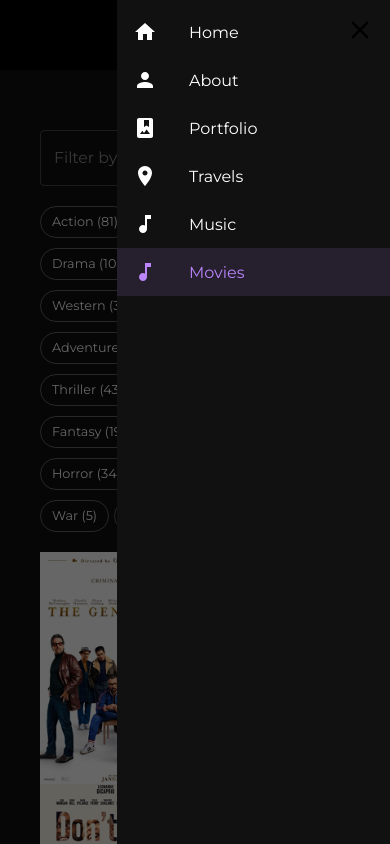
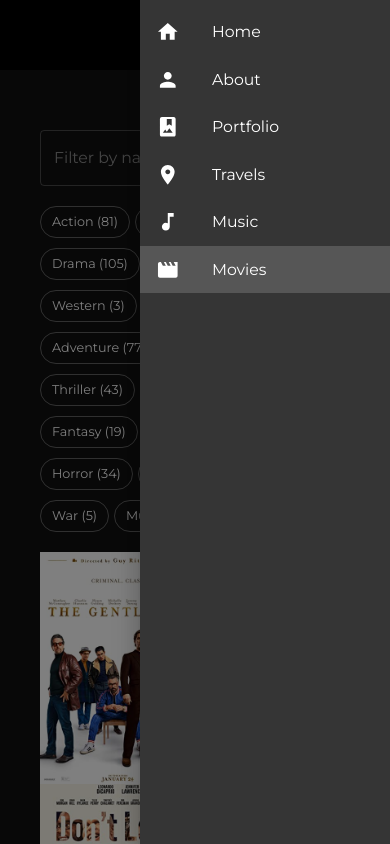
Before and after one commit to AndreSilva1993/personal-website, a Next.js app: page /movies in a window 390 px wide. Both pictures are taken after a click on the icon 337 px from the left and 35 px from the top of the page. Built offline with nearby package versions, Linux system fonts and the light colour scheme.

Commit message:
feat: continuous implementation of the MUI components

```diff
--- a/next.config.js
+++ b/next.config.js
@@ -7,7 +7,11 @@ const contentSecurityPolicies = [
   { 'style-src': ["'self'", 'fonts.googleapis.com', "'unsafe-inline'"] },
 ];
 
-module.exports = {
+const withBundleAnalyzer = require('@next/bundle-analyzer')({
+  enabled: process.env.ANALYZE === 'true',
+});
+
+const nextConfiguration = {
   images: {
     minimumCacheTTL: 60 * 60 * 24,
     formats: ['image/avif', 'image/webp'],
@@ -36,3 +40,5 @@ module.exports = {
     ];
   },
 };
+
+module.exports = withBundleAnalyzer(nextConfiguration);
--- a/src/components/Movies/Movies.tsx
+++ b/src/components/Movies/Movies.tsx
@@ -47,13 +47,22 @@ const MovieIMDbAnchor = styled.a(
     text-decoration: none;
     text-transform: uppercase;
     margin-bottom: 1rem;
+
+    ${theme.media.lteSmall} {
+      font-size: 1rem;
+    }
   `
 );
 
-const MovieGenresSpan = styled.span`
-  font-size: 1.2rem;
-  margin-bottom: 1rem;
-`;
+const MovieGenresSpan = styled.span(
+  ({ theme }) => css`
+    font-size: 1.2rem;
+
+    ${theme.media.lteSmall} {
+      font-size: 1rem;
+    }
+  `
+);
 
 const Movies: FC = () => {
   const { t } = useTranslation();
--- a/src/components/Music/MusicArtists.tsx
+++ b/src/components/Music/MusicArtists.tsx
@@ -118,7 +118,7 @@ const MusicArtists: FC = () => {
 
       <ImageGrid
         items={topArtists.pages.flat()}
-        render={({ image, name }, renderProps) => (
+        render={({ image, name }: SpotifyTopArtist, renderProps) => (
           <ArtistImageWrapperDiv key={name} {...renderProps}>
             <ArtistImage
               src={image}
--- a/src/components/NavigationMenu/MobileNavigationMenu.tsx
+++ b/src/components/NavigationMenu/MobileNavigationMenu.tsx
@@ -3,9 +3,14 @@ import { useState } from 'react';
 import styled from '@emotion/styled';
 import { css } from '@emotion/react';
 import { useRouter } from 'next/router';
-import { Menu } from '@mui/icons-material';
 
-import { Modal } from '@src/components/Modal/Modal';
+import Box from '@mui/material/Box';
+import List from '@mui/material/List';
+import Drawer from '@mui/material/Drawer';
+import ListItemIcon from '@mui/material/ListItemIcon';
+import ListItemText from '@mui/material/ListItemText';
+import ListItemButton from '@mui/material/ListItemButton';
+import Menu from '@mui/icons-material/Menu';
 
 import type { FC } from 'react';
 import type { MobileNavigationMenuProps } from './NavigationMenu.types';
@@ -22,46 +27,6 @@ const StyledMenu = styled(Menu)(
   `
 );
 
-const StyledModal = styled(Modal)(
-  ({ theme }) => css`
-    top: 0;
-    right: 0;
-    width: 70vw;
-    height: 100vh;
-
-    position: fixed;
-    background-color: ${theme.colors.darkGrey};
-  `
-);
-
-const Ul = styled.ul`
-  display: flex;
-  flex-direction: column;
-  height: 100%;
-  padding: 0.8rem 0;
-`;
-
-const Li = styled.li`
-  font-size: 1.6rem;
-`;
-
-const A = styled.a<{ active?: boolean }>(
-  ({ theme, active }) => css`
-    width: 100%;
-    height: 100%;
-    padding: 1.2rem 1.6rem;
-    display: flex;
-    align-items: center;
-
-    text-decoration: none;
-    transition: color 200ms ease;
-    color: ${active ? theme.colors.pink : theme.colors.white};
-    background-color: ${active ? theme.colors.pinkTransparent : theme.colors.darkGrey};
-
-    transition: color 250ms ease-out, background-color 250ms ease-out;
-  `
-);
-
 const MobileNavigationMenu: FC<MobileNavigationMenuProps> = ({ navigationLinks }) => {
   const { pathname } = useRouter();
   const [menuOpen, setMenuOpen] = useState(false);
@@ -70,7 +35,7 @@ const MobileNavigationMenu: FC<MobileNavigationMenuProps> = ({ navigationLinks }
     setMenuOpen(true);
   }
 
-  function handleModalClose() {
+  function handleDrawerClose() {
     setMenuOpen(false);
   }
 
@@ -78,29 +43,26 @@ const MobileNavigationMenu: FC<MobileNavigationMenuProps> = ({ navigationLinks }
     <>
       <StyledMenu onClick={handleMenuIconClick} />
 
-      <StyledModal
-        open={menuOpen}
-        onClose={handleModalClose}
-        motionProps={{
-          initial: { opacity: 0, x: '100%' },
-          animate: { opacity: 1, x: 0 },
-          exit: { opacity: 0, x: '100%' },
-          transition: { duration: 0.3, ease: 'easeOut' },
-        }}
-      >
-        <Ul>
-          {navigationLinks.map(({ href, title, Icon }) => (
-            <Li key={title}>
-              <Link href={href} passHref>
-                <A active={pathname === href} onClick={handleModalClose}>
-                  <Icon css={{ height: '2.4rem', width: '2.4rem', marginRight: '3.2rem' }} />
-                  {title}
-                </A>
+      <Drawer anchor="right" open={menuOpen} onClose={handleDrawerClose}>
+        <Box css={{ width: '25rem' }}>
+          <List>
+            {navigationLinks.map(({ href, title, Icon }) => (
+              <Link href={href} key={title} passHref>
+                <ListItemButton
+                  component="a"
+                  selected={href === pathname}
+                  onClick={handleDrawerClose}
+                >
+                  <ListItemIcon>
+                    <Icon />
+                  </ListItemIcon>
+                  <ListItemText primary={title} />
+                </ListItemButton>
               </Link>
-            </Li>
-          ))}
-        </Ul>
-      </StyledModal>
+            ))}
+          </List>
+        </Box>
+      </Drawer>
     </>
   );
 };
--- a/src/components/NavigationMenu/NavigationMenu.tsx
+++ b/src/components/NavigationMenu/NavigationMenu.tsx
@@ -2,7 +2,7 @@ import { useMemo } from 'react';
 import styled from '@emotion/styled';
 import { css } from '@emotion/react';
 import { useTranslation } from 'react-i18next';
-import { Home, Person, MusicNote, PhotoAlbum, LocationOn } from '@mui/icons-material';
+import { Home, Person, MusicNote, PhotoAlbum, LocationOn, Movie } from '@mui/icons-material';
 
 import { MobileNavigationMenu } from '@src/components/NavigationMenu/MobileNavigationMenu';
 import { DesktopNavigationMenu } from 'src/components/NavigationMenu/DesktopNavigationMenu';
@@ -40,7 +40,7 @@ const NavigationMenu: FC = () => {
       { href: '/portfolio', title: t('navigation.portfolio'), Icon: PhotoAlbum },
       { href: '/travels', title: t('navigation.travels'), Icon: LocationOn },
       { href: '/music', title: t('navigation.music'), Icon: MusicNote },
-      { href: '/movies', title: t('navigation.movies'), Icon: MusicNote },
+      { href: '/movies', title: t('navigation.movies'), Icon: Movie },
     ],
     []
   );
```
Also changed, not shown: package.json (+6 -5 lines), src/components/Music/MusicAlbums.tsx (+5 -4 lines), src/i18n/translations/en.json, 1 other file (tests, documents, lock files or other folders).
